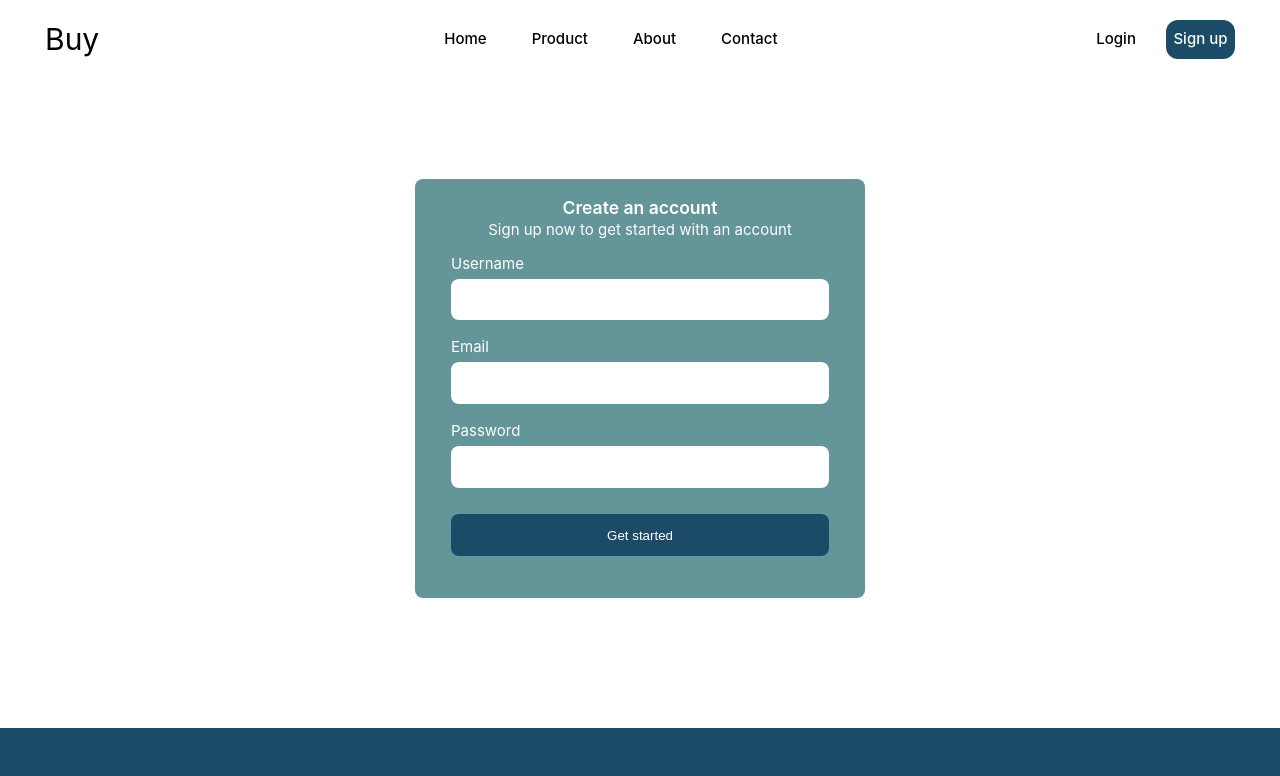
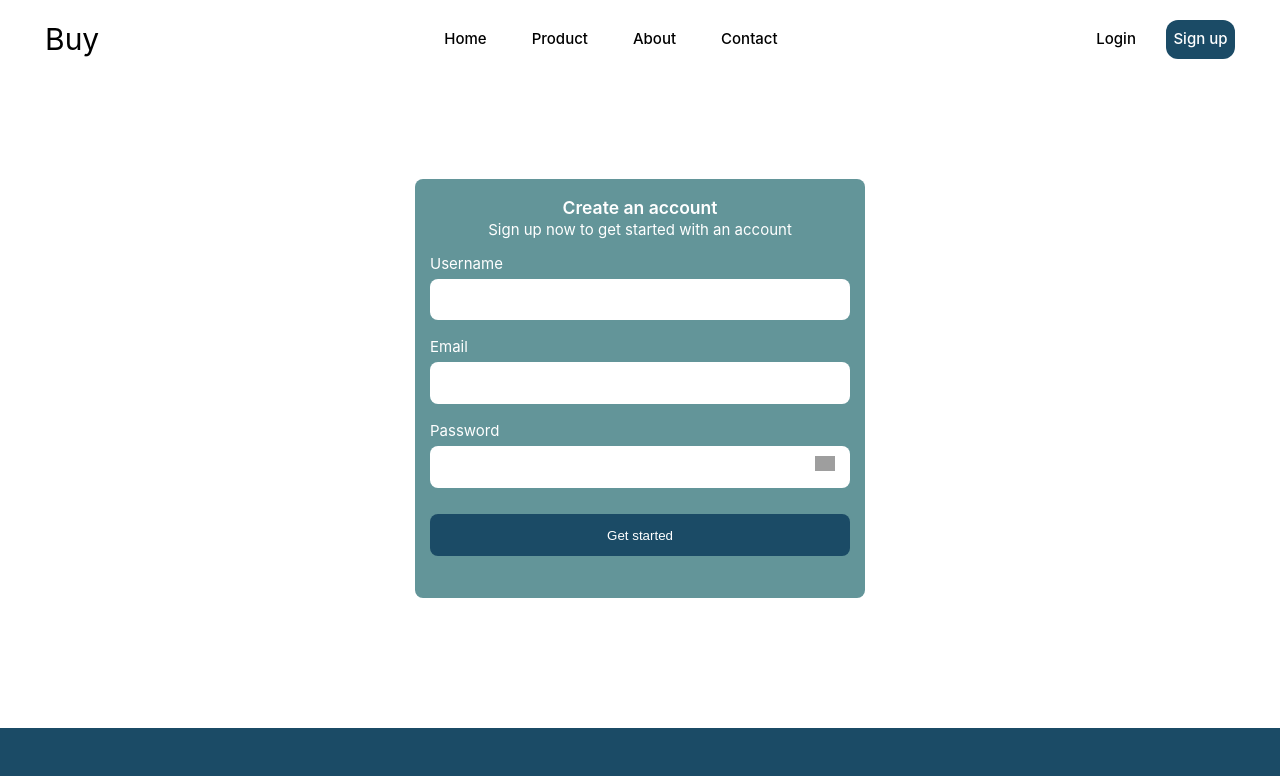
Before and after one commit to ibimina/buy, a Vue app: page /signup in a window 1280 px wide. Shown: the top 776 px of the page. Built offline with nearby package versions, Linux system fonts and the light colour scheme; no server answers; grey boxes are pictures that could not be loaded.

Commit message:
docs: add password display image

```diff
--- a/src/views/SignupView.vue
+++ b/src/views/SignupView.vue
@@ -1,9 +1,11 @@
 <script setup lang="ts">
 import { useStore } from 'vuex';
+import { ref } from 'vue';
+import { useRouter } from 'vue-router';
+
 import FooterBar from '@/components/FooterBar.vue';
 import LandingNavbar from '@/components/LandingNavbar.vue';
-import { ref } from 'vue';
-import { useRouter } from 'vue-router';
+
 const store = useStore()
 const form = ref({password:"",email:"",username:""})
 const router = useRouter()
@@ -39,8 +41,11 @@ const signUpUser= (e:Event) =>{
                     </label>
                     <label class="label_wrap">
                         <span class="label">Password</span>
-                        <input type="password" name="password" v-model="form.password" class="input" required>
-                    </label>
+                        <div class="password_wrapper">
+                            <input type="password" name="password" v-model="form.password" class="input" required>
+                             <img src="/images/eye.svg" alt="open eye" class="eye">
+                        </div>
+                                  </label>
                     <input type="submit" value="Get started" class="submit">
                 </form>
             </section>
@@ -84,7 +89,7 @@ const signUpUser= (e:Event) =>{
 
 .input,
 .submit {
-    padding: 1em 2em;
+    padding: 1em;
     border: none;
     border-radius: 8px;
 }
@@ -93,13 +98,24 @@ const signUpUser= (e:Event) =>{
 .submit,
 .input {
     display: block;
-    width: 90%;
+    width: 100%;
     margin: auto;
 }
 
 .label {
     margin-bottom: 0.2em;
     color: #fff;
+}
+.password_wrapper {
+    position: relative;
+}
+
+.eye {
+    position: absolute;
+    top: 0.7em;
+    right: 1em;
+    width: 20px;
+    cursor: pointer;
 }
 
 .submit {
```
